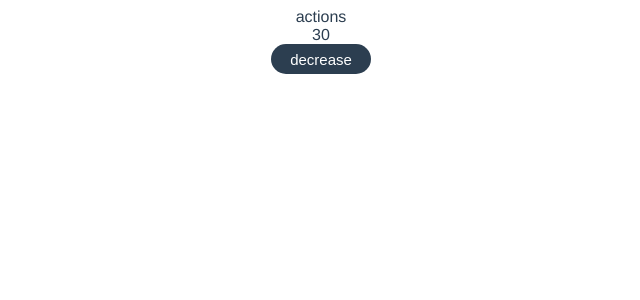
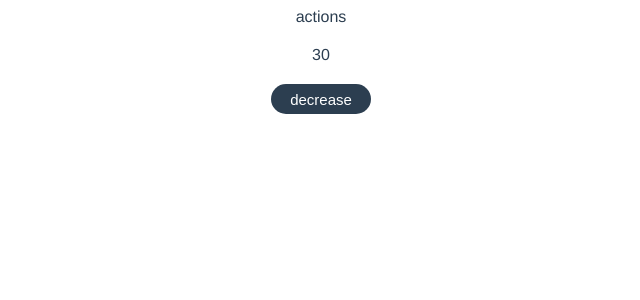
Before and after one commit to YosraFeili/dynamicBtn, a Vue app: page /vuex-actions in a window 1280 px wide. Shown: the top 300 px of the page, without its empty margins (319-959 px from the left). Built offline with nearby package versions, Linux system fonts and the light colour scheme.

Commit message:
edit actions

```diff
--- a/src/views/Vuex/VuexActions.vue
+++ b/src/views/Vuex/VuexActions.vue
@@ -1,8 +1,10 @@
 <template>
 <div class="">
   <div class="">actions</div>
-  <div class="">{{number}}</div>
-  <base-btn title="decrease" type="pill" @click.native="decrease()"/>
+  <div class="count">
+    <div class="counter">{{number}}</div>
+    <base-btn title="decrease" type="pill" @click.native="decrease()"/>
+  </div>
 </div>
 </template>
 
@@ -19,7 +21,7 @@ export default {
   methods: {
     decrease () {
       this.$store.dispatch('decrease', {
-        number: 3
+        number: 10
       })
     }
   }
@@ -27,5 +29,10 @@ export default {
 </script>
 
 <style scoped>
-
+.count{
+  margin-top: 20px
+}
+.counter{
+  margin-bottom: 20px;
+}
 </style>
```
